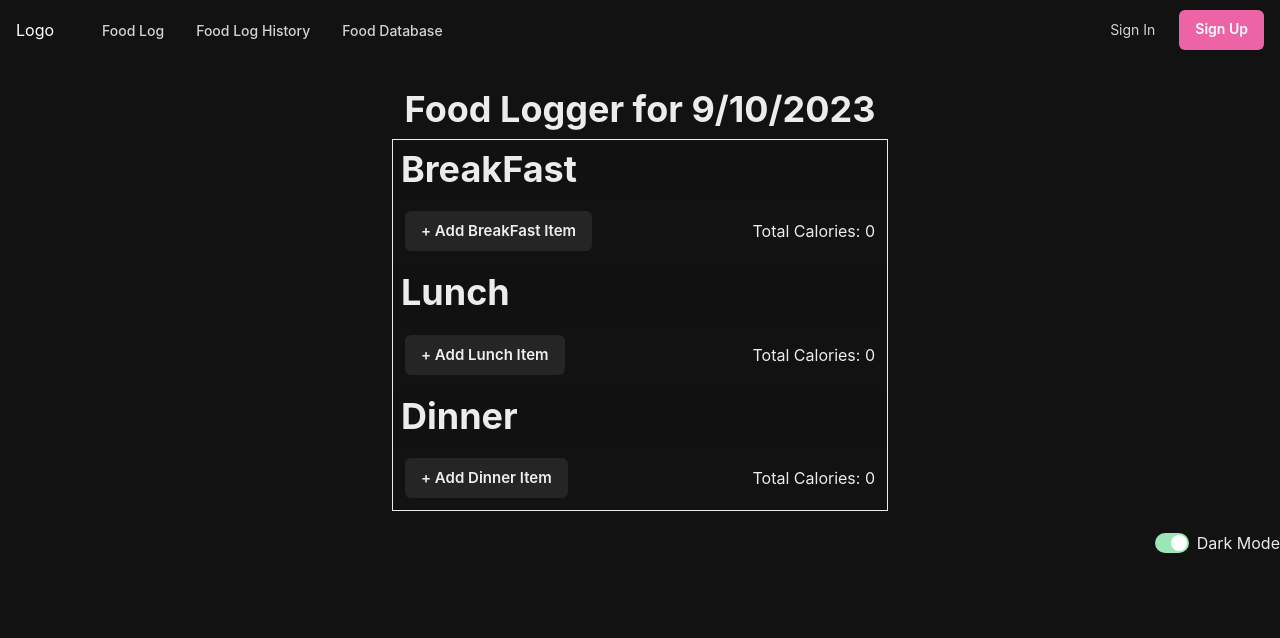
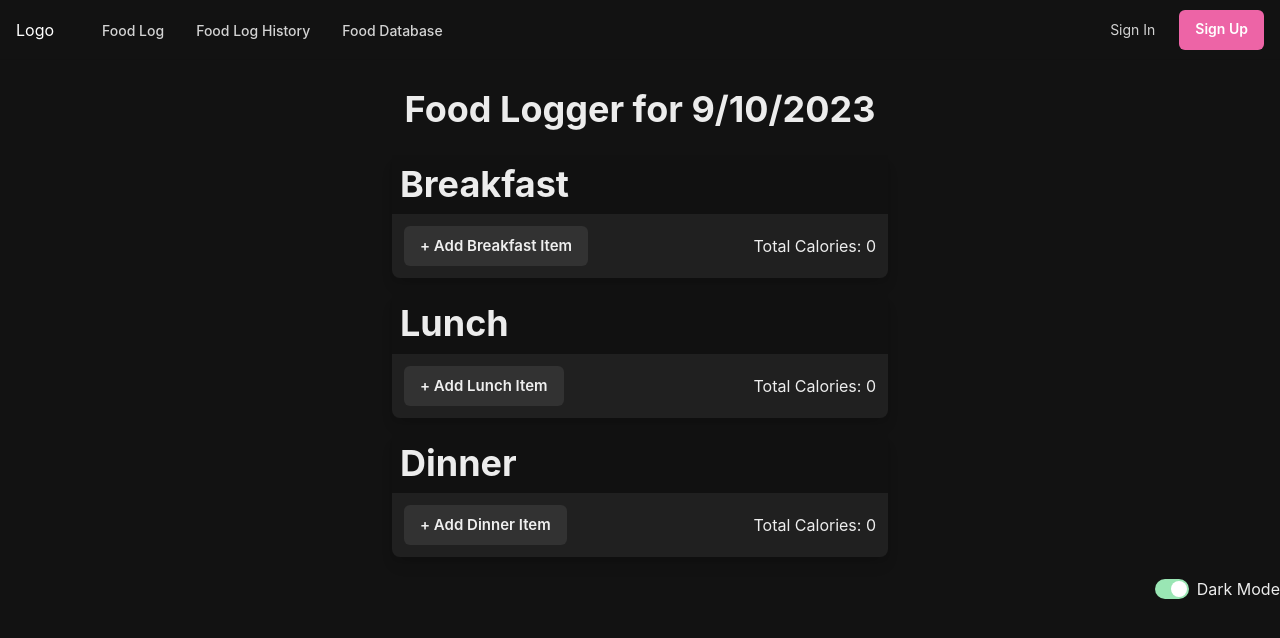
Before and after one commit to CalvinDoesCS/CalorieTracker, a React (Vite) app in the folder diet-tracker-react/: page / in a window 1280 px wide. Shown: the top 638 px of the page. Built offline with nearby package versions, Linux system fonts and the light colour scheme.

Commit message:
Refactor Code

```diff
--- a/diet-tracker-react/src/components/AddItemButton.tsx
+++ b/diet-tracker-react/src/components/FoodLoggerBox/AddItemButton.tsx
@@ -10,11 +10,11 @@ import {
   ModalFooter,
   ModalHeader,
   ModalOverlay,
-    useDisclosure,
-    Text
+  Text,
+  useDisclosure
 } from "@chakra-ui/react";
 import { FieldValues, useForm } from "react-hook-form";
-import { Food } from "../pages/HomePage";
+import Food from "../../entities/Food";
 
 interface Props{
     listName: string;
--- a/diet-tracker-react/src/components/FoodList.tsx
+++ b/diet-tracker-react/src/components/FoodLoggerBox/FoodList.tsx
@@ -1,6 +1,6 @@
 
 import { Box, HStack, Text } from '@chakra-ui/react';
-import Food from '../entities/food';
+import Food from '../../entities/Food';
 
 
 interface Props{
--- a/diet-tracker-react/src/components/FoodListBox.tsx
+++ b/diet-tracker-react/src/components/FoodLoggerBox/FoodListBox.tsx
@@ -1,8 +1,8 @@
-import { Box, Center, Flex, Heading,Text,useColorModeValue, } from '@chakra-ui/react';
+import { Box, Center, Flex, Heading, useColorModeValue } from '@chakra-ui/react';
 import { useState } from 'react';
+import Food from '../../entities/Food';
 import AddItemButton from './AddItemButton';
 import FoodList from './FoodList';
-import Food from '../entities/food';
 
 interface Props{
   listName: string;
--- /dev/null
+++ b/diet-tracker-react/src/components/FoodLoggerBox/FoodListBoxes.tsx
@@ -0,0 +1,21 @@
+import { Box,useColorModeValue } from '@chakra-ui/react'
+import FoodListBox from './FoodListBox'
+
+interface Props{
+    boxTitles: string[]
+}
+
+const FoodListBoxes = ({boxTitles} : Props) => {
+  return (
+    <>
+        {boxTitles.map( (boxTitle,index) =>
+            <Box key={index} width={{ base: "100%", md: "60%", lg: "40%" }} rounded={'lg'} boxShadow={'lg'} bg={useColorModeValue('white', 'gray.700')}>
+                <FoodListBox listName={boxTitle}/>
+            </Box>
+        )}
+    </>
+
+  )
+}
+
+export default FoodListBoxes
--- a/diet-tracker-react/src/components/SignUpForm.tsx
+++ b/diet-tracker-react/src/components/SignUpForm.tsx
@@ -1,14 +1,17 @@
 
 import { ViewIcon, ViewOffIcon } from '@chakra-ui/icons';
-import { Box, Button, Flex, FormControl, FormLabel, HStack, Heading, Input, InputGroup, InputRightElement, Link, Stack, Text, useColorModeValue } from '@chakra-ui/react';
+import { Box, Button, Center, Flex, FormControl, FormLabel, HStack, Heading, Input, InputGroup, InputRightElement, Link, Spinner, Stack, Text, useColorModeValue } from '@chakra-ui/react';
 import { useState } from 'react';
 import { FieldValues, useForm } from 'react-hook-form';
 import useAddUser from '../hooks/useAddUser';
+import {useNavigate } from 'react-router-dom';
 
 const SignUpForm = () => {
+
+    const navigate = useNavigate();
     const {register, handleSubmit} = useForm();
 
-    const addUser = useAddUser(()=>{});
+    const addUser = useAddUser();
 
     const onSubmit = (data: FieldValues) => {
         addUser.mutate({
@@ -72,6 +75,11 @@ const SignUpForm = () => {
                 </InputGroup>
               </FormControl>
               <Stack spacing={10} pt={2}>
+                {
+                  addUser.isLoading ? (<Center> <Spinner></Spinner> </Center>)
+                  : (
+                    <>
+                      {addUser.isError ? (<Text textColor={"red"}>Something went wrong</Text>) : null}
                       <Button
                       loadingText="Submitting"
                       size="lg"
@@ -83,6 +91,15 @@ const SignUpForm = () => {
                       onClick={handleSubmit(onSubmit)}>
                       Sign up
                     </Button>
+                    {addUser.isSuccess ?
+                        <>
+                          <Text textColor={"green"}>User Successfully Added! Redirecting</Text>
+                          {navigate("/")}
+                        </>
+                      : null}
+                    </>
+                  )
+                }
               </Stack>
               <Stack pt={6}>
                 <Text align={'center'}>
--- a/diet-tracker-react/src/hooks/useAddUser.ts
+++ b/diet-tracker-react/src/hooks/useAddUser.ts
@@ -1,13 +1,13 @@
-import { useMutation, useQuery } from "@tanstack/react-query"
+import { useMutation } from "@tanstack/react-query";
+import User from "../entities/User";
 import APIClient from "../services/api-cilent";
-import User from "../entities/User";
 
 const apiClient = new APIClient<User>('/user');
 
-const useAddUser = (onAdd: () => void) =>{
-  return useMutation({
+const useAddUser = () =>{
+  return useMutation<User,Error,User>({
     mutationFn: (user : User) => apiClient.post(user)
-    .then((res) => res.data)
+    .then((res) => res.data),
   })
 }
 export default useAddUser;
--- a/diet-tracker-react/src/pages/HomePage.tsx
+++ b/diet-tracker-react/src/pages/HomePage.tsx
@@ -1,6 +1,7 @@
-import { Box, Heading, VStack } from "@chakra-ui/react";
-import FoodListBox from "../components/FoodListBox";
+import { Box, Heading, VStack,useColorModeValue } from "@chakra-ui/react";
+import FoodListBox from "../components/FoodLoggerBox/FoodListBox";
 import "../index.css";
+import FoodListBoxes from "../components/FoodLoggerBox/FoodListBoxes";
 
 const HomePage = () => {
   const date = new Date();
@@ -8,22 +9,11 @@ const HomePage = () => {
         + '/' + date.getDate()
         + "/" + date.getFullYear();
   return (
-    <VStack spacing={0}>
+    <VStack spacing={4}>
 
       <Heading my={2}> Food Logger for {showTime} </Heading>
+      <FoodListBoxes boxTitles={["Breakfast", "Lunch", "Dinner"]}/>
 
-      <Box width={{ base: "100%", md: "60%", lg: "40%" }} border={"1px"} borderBottom={"0px"}>
-        {" "}
-        <FoodListBox listName="BreakFast" />
-      </Box>
-      <Box width={{ base: "100%", md: "60%", lg: "40%" }} border={"1px"} borderTop={"0px"} borderBottom={"0px"}>
-        {" "}
-        <FoodListBox listName="Lunch" />
-      </Box>
-      <Box width={{ base: "100%", md: "60%", lg: "40%" }} border={"1px"} borderTop={"0px"} >
-        {" "}
-        <FoodListBox listName="Dinner" />
-      </Box>
     </VStack>
   );
 };
```
Lines whose indentation alone changed are shown as unchanged.
